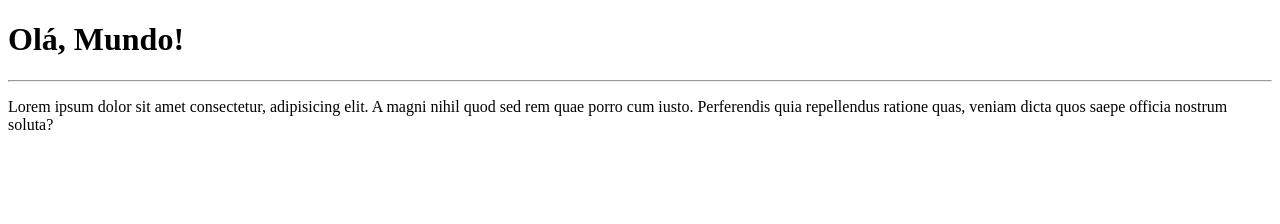
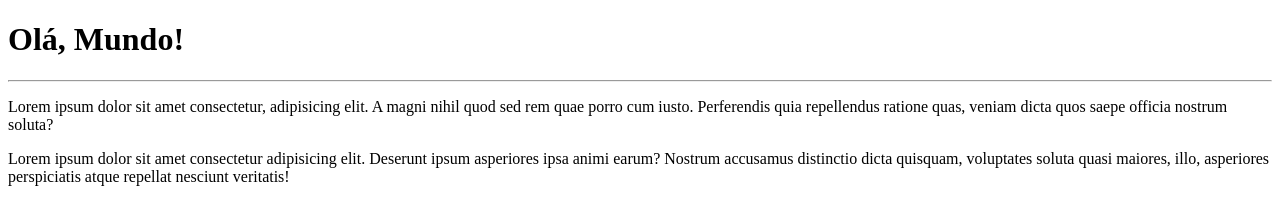
Before and after one commit to AniellisonFelix/Ola-mundo, a plain HTML site: page site-exemplo/index.html in a window 1280 px wide. Drawn offline with Linux system fonts and the light colour scheme.

Commit message:
adicionei um paragrafo

```diff
--- a/site-exemplo/index.html
+++ b/site-exemplo/index.html
@@ -9,5 +9,6 @@
 	<h1>Olá, Mundo!</h1>
 	<hr>
 	<p>Lorem ipsum dolor sit amet consectetur, adipisicing elit. A magni nihil quod sed rem quae porro cum iusto. Perferendis quia repellendus ratione quas, veniam dicta quos saepe officia nostrum soluta?</p>
+	<p>Lorem ipsum dolor sit amet consectetur adipisicing elit. Deserunt ipsum asperiores ipsa animi earum? Nostrum accusamus distinctio dicta quisquam, voluptates soluta quasi maiores, illo, asperiores perspiciatis atque repellat nesciunt veritatis!</p>
 </body>
 </html>
```
